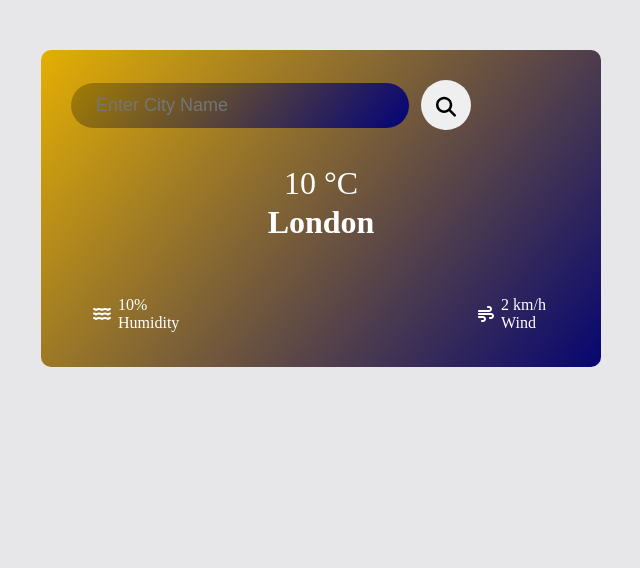
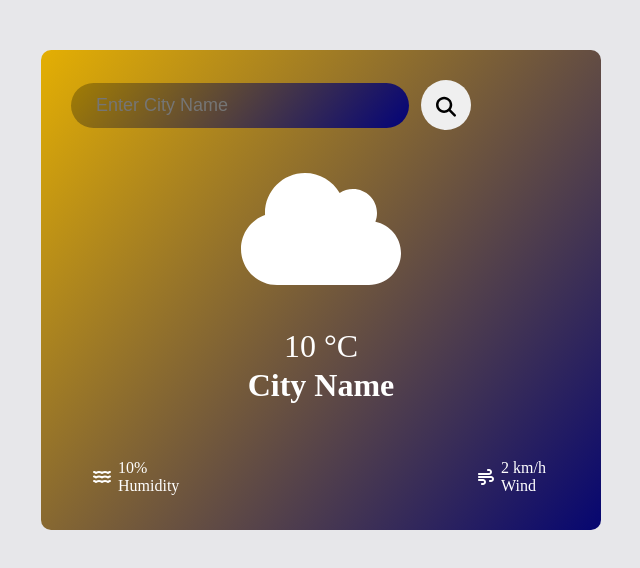
Before and after one commit to Yusufdavid411/Weather-App, a React (Vite) app: page / in a window 1280 px wide. Shown: the top 568 px of the page, without its empty margins (319-959 px from the left). Built offline with nearby package versions, Linux system fonts and the light colour scheme.

Commit message:
tuesday 1 jan 2024

```diff
--- a/src/components/Home.jsx
+++ b/src/components/Home.jsx
@@ -8,10 +8,10 @@ const Home = () => {
 
     const [data, setData] = useState({
         celcius: 10,
-        name:'London',
+        name:'City Name',
         humidity: 10,
         speed: 2,
-        image: '',
+        image: <FontAwesomeIcon icon="cloud" size="8x" className="icon" />,
     })
 
     const [name, setName] = useState('');
@@ -47,11 +47,11 @@ const Home = () => {
                 // }
 
                 if(res.data.weather[0].main == "Clouds") {
-                    imagePath = <FontAwesomeIcon icon="cloud" size="8x" className="icon" />;
+                    imagePath = <FontAwesomeIcon icon="cloud" size="8x" style={{ color: 'white' }}  className="icon" />;
                 } else if (res.data.weather[0].main == "Clear") {
                     imagePath = <FontAwesomeIcon icon="cloud" size="8x" className="icon" />;
                 } else if (res.data.weather[0].main == "Rain") {
-                    imagePath = <FontAwesomeIcon icon="cloud" size="8x" className="icon" />;
+                    imagePath = <FontAwesomeIcon icon="cloud" size="8x" style={{ color: 'black' }} className="icon" />;
                 } else if (res.data.weather[0].main == "Drizzle") {
                     imagePath = <FontAwesomeIcon icon="cloud" size="8x" className="icon" />;
                 } else if (res.data.weather[0].main == "Mist") {
```
